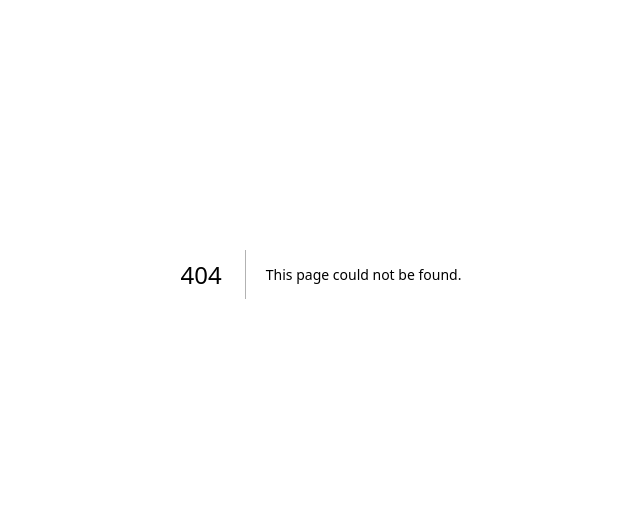
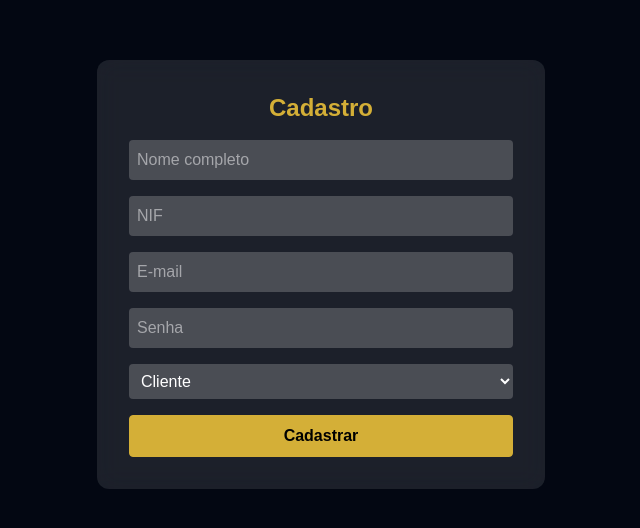
Before and after one commit to ElsaChimba/FrontEnd_Bulir, a Next.js app in the folder front/: page /cadastro in a window 1280 px wide. Before the commit this address had no page. Shown: the part 126-654 px from the top of the page, without its empty margins (319-959 px from the left). Built offline with nearby package versions, Linux system fonts and the light colour scheme.

Commit message:
alteracoes 1.3

```diff
--- /dev/null
+++ b/front/app/cadastro/page.tsx
@@ -0,0 +1,111 @@
+'use client';
+
+import { useState } from 'react';
+import { useRouter } from 'next/navigation';
+import axios from 'axios';
+
+export default function CadastroPage() {
+  const router = useRouter();
+  const [form, setForm] = useState({
+    nome: '',
+    email: '',
+    nif: '',
+    senha: '',
+    role: 'CLIENTE',
+  });
+  const [error, setError] = useState('');
+
+  const handleChange = (e: React.ChangeEvent<HTMLInputElement | HTMLSelectElement>) => {
+    setForm({ ...form, [e.target.name]: e.target.value });
+  };
+
+  const handleSubmit = async (e: React.FormEvent) => {
+    e.preventDefault();
+    setError('');
+
+    try {
+      const response = await axios.post(`${process.env.NEXT_PUBLIC_API_URL}/users`, form);
+      const login = await axios.post(`${process.env.NEXT_PUBLIC_API_URL}/auth/login`, {
+        emailOrNif: form.email,
+        password: form.senha,
+      });
+
+      localStorage.setItem('token', login.data.token);
+      localStorage.setItem('user', JSON.stringify(login.data.user));
+
+      router.push(form.role === 'CLIENTE' ? '/cliente' : '/adm');
+    } catch (err) {
+      setError('Erro ao cadastrar. Verifique os dados e tente novamente.');
+    }
+  };
+
+  return (
+    <div className="min-h-screen flex items-center justify-center bg-gray-950 text-white px-4">
+      <form
+        onSubmit={handleSubmit}
+        className="bg-white/10 backdrop-blur-md p-8 rounded-xl w-full max-w-md space-y-4"
+      >
+        <h2 className="text-2xl font-bold text-center text-[#D4AF37]">Cadastro</h2>
+
+        {error && <p className="text-red-500 text-sm text-center">{error}</p>}
+
+        <input
+          type="text"
+          name="nome"
+          placeholder="Nome completo"
+          value={form.nome}
+          onChange={handleChange}
+          className="w-full p-2 rounded bg-white/20 text-white outline-none"
+          required
+        />
+
+        <input
+          type="text"
+          name="nif"
+          placeholder="NIF"
+          value={form.nif}
+          onChange={handleChange}
+          className="w-full p-2 rounded bg-white/20 text-white outline-none"
+          required
+        />
+
+        <input
+          type="email"
+          name="email"
+          placeholder="E-mail"
+          value={form.email}
+          onChange={handleChange}
+          className="w-full p-2 rounded bg-white/20 text-white outline-none"
+          required
+        />
+
+        <input
+          type="password"
+          name="senha"
+          placeholder="Senha"
+          value={form.senha}
+          onChange={handleChange}
+          className="w-full p-2 rounded bg-white/20 text-white outline-none"
+          required
+        />
+
+        <select
+          name="role"
+          value={form.role}
+          onChange={handleChange}
+          className="w-full p-2 rounded bg-white/20 text-white outline-none"
+        >
+          <option value="CLIENTE">Cliente</option>
+          <option value="PRESTADOR">Prestador de Serviço</option>
+        </select>
+
+        <button
+          type="submit"
+          className="w-full bg-[#D4AF37] text-black font-bold py-2 rounded hover:bg-black hover:text-[#D4AF37] border border-[#D4AF37] transition"
+        >
+          Cadastrar
+        </button>
+      </form>
+    </div>
+  );
+}
--- /dev/null
+++ b/front/app/cliente/page.tsx
@@ -0,0 +1,75 @@
+'use client';
+
+import { useEffect, useState } from 'react';
+import { useRouter } from 'next/navigation';
+import axios from 'axios';
+
+type Service = {
+  id: number;
+  name: string;
+  description: string;
+  price: number;
+  providerId: number;
+};
+
+const ClientePage = () => {
+  const router = useRouter();
+  const [services, setServices] = useState<Service[]>([]);
+  const [loading, setLoading] = useState(true);
+
+  useEffect(() => {
+    const token = localStorage.getItem('token');
+    const role = localStorage.getItem('userRole');
+
+    if (!token || role !== 'CLIENT') {
+      router.push('/login');
+      return;
+    }
+
+    const fetchServices = async () => {
+      try {
+        const response = await axios.get(`${process.env.NEXT_PUBLIC_API_URL}/services`, {
+          headers: {
+            Authorization: `Bearer ${token}`,
+          },
+        });
+        setServices(response.data);
+      } catch (error) {
+        console.error('Erro ao buscar serviços', error);
+      } finally {
+        setLoading(false);
+      }
+    };
+
+    fetchServices();
+  }, [router]);
+
+  if (loading) return <p className="text-white p-10">Carregando serviços...</p>;
+
+  return (
+    <div className="p-10 text-white">
+      <h1 className="text-3xl font-bold text-[#D4AF37] mb-6">Serviços disponíveis</h1>
+
+      <div className="grid grid-cols-1 md:grid-cols-2 gap-6">
+        {services.map((service) => (
+          <div
+            key={service.id}
+            className="bg-white/10 backdrop-blur-md rounded-xl p-6 shadow-md"
+          >
+            <h2 className="text-xl font-semibold text-[#D4AF37] mb-2">{service.name}</h2>
+            <p className="text-sm mb-1">{service.description}</p>
+            <p className="text-sm text-gray-300 mb-4">Preço: {service.price} kz</p>
+            <button
+              onClick={() => router.push(`/reserva/${service.id}`)}
+              className="bg-[#D4AF37] text-black px-4 py-2 rounded hover:bg-black hover:text-[#D4AF37] transition"
+            >
+              Fazer Reserva
+            </button>
+          </div>
+        ))}
+      </div>
+    </div>
+  );
+};
+
+export default ClientePage;
```
